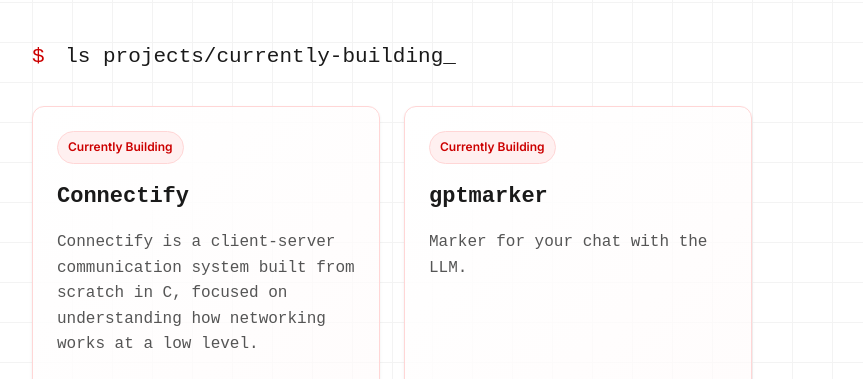
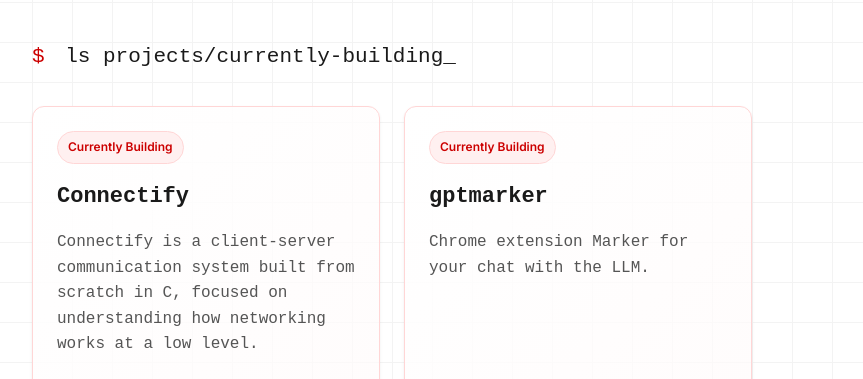
Before and after one commit to SHAGNIK007/shagnik.dev, a plain HTML site: page projects.html in a window 1280 px wide. Shown: the part 318-697 px from the top of the page, without its empty margins (208-1071 px from the left). Drawn offline with Linux system fonts and the light colour scheme.

Commit message:
Update gptmarker description

```diff
--- a/projects.html
+++ b/projects.html
@@ -60,7 +60,7 @@ Things I have built and experimented with.
 <div class="project-card currently-building">
   <div class="status-badge">Currently Building</div>
   <h3>gptmarker</h3>
-  <p>Marker for your chat with the LLM.</p>
+  <p>Chrome extension Marker for your chat with the LLM.</p>
   <div class="project-links">
     <a href="https://github.com/SHAGNIK007/gptmarker" target="_blank"><i class="fa-brands fa-github"></i> GitHub</a>
   </div>
```
